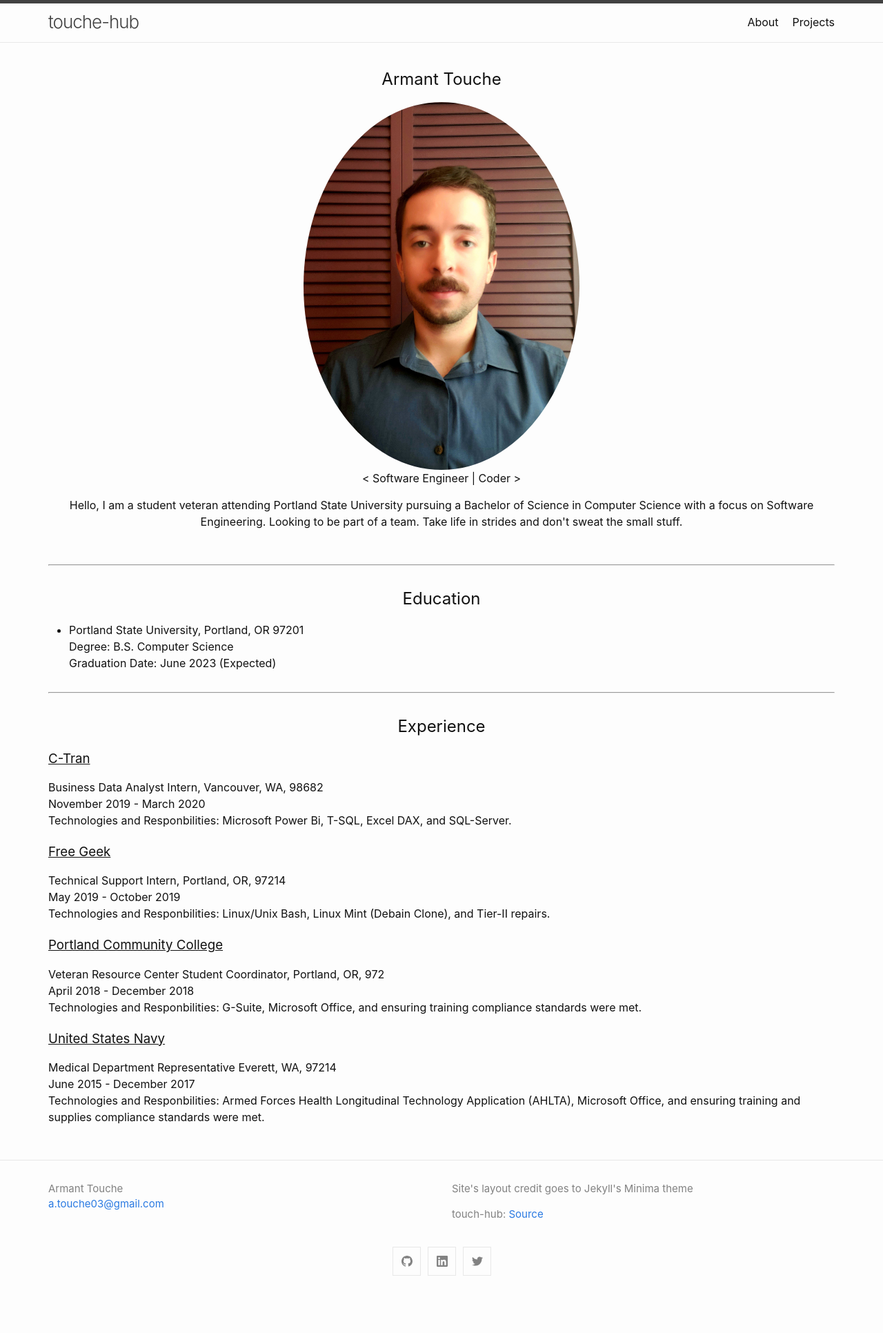
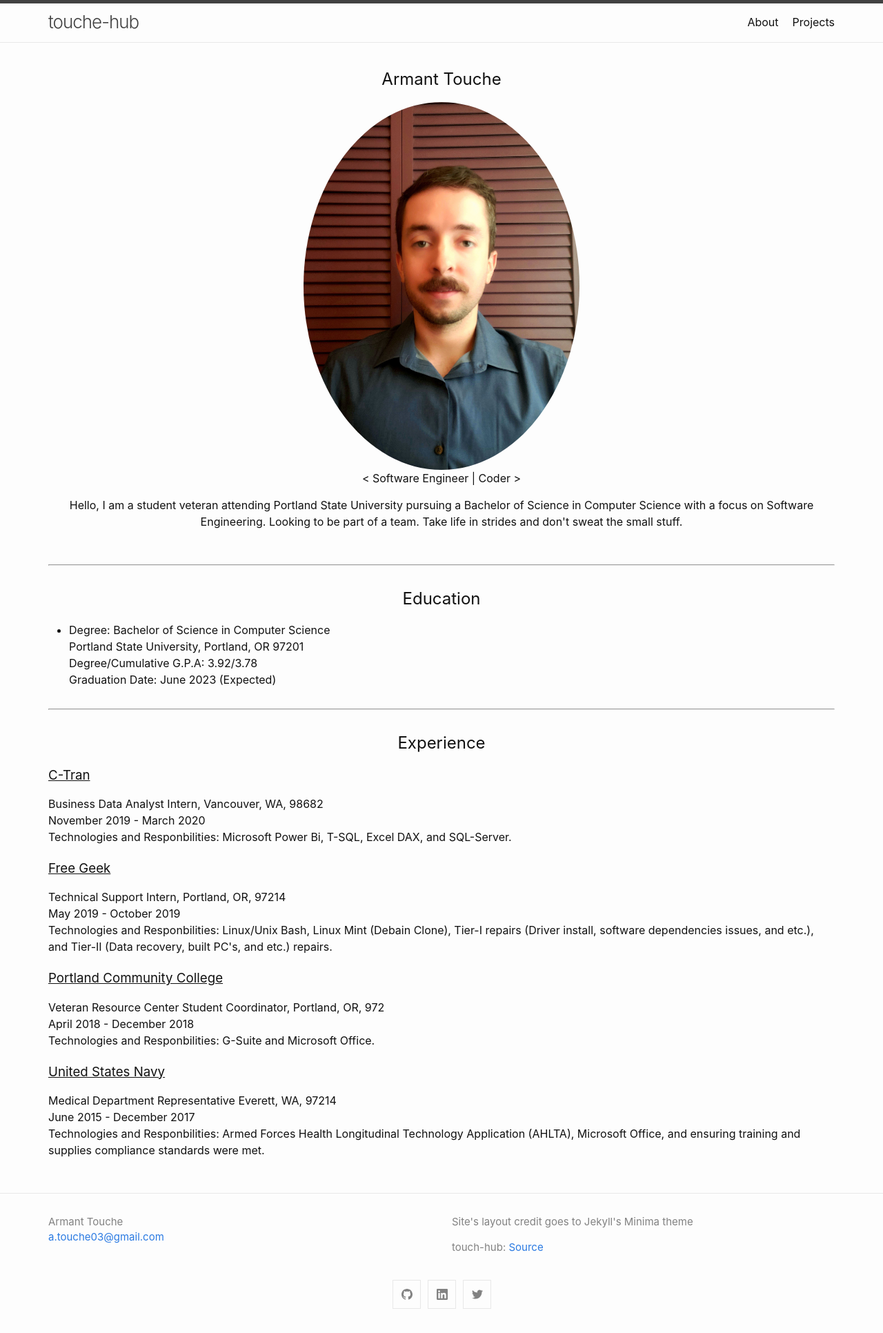
Before and after one commit to ActIII03/personal_website, a Jekyll site: the page built from about.md, in a window 1280 px wide. Shown: the whole page at 69% size. Built offline with Jekyll 4.4.1, drawn with Linux system fonts in a browser that asks for light colours; before the commit the page ends 1884 px from its top, so only the background shows below that.

Commit message:
Fixed CSS and updated About page

```diff
--- a/_includes/projects-list.html
+++ b/_includes/projects-list.html
@@ -1,7 +1,7 @@
 <div class="projects-list">
 
 	<h2 id="section-title">Projects</h2>
-	<p id="quote"> "I like work: it fascinates me. I can sit and look at it for hours."<br> --Jerome K. Jerome</p>
+	<p id="quote"> Here are some projects I have completed.<br>NOTE: Still working on completing more as I progess through school</p>
 	<hr>
 
 	<div class="card">
--- a/_includes/resume-education.html
+++ b/_includes/resume-education.html
@@ -4,8 +4,9 @@
 	<h2 id="section-title"> Education </h2>
 	<ul>
 		<li>
-			<p>Portland State University, Portland, OR 97201<br>
-			Degree: B.S. Computer Science<br>
+			<p> Degree: Bachelor of Science in Computer Science<br>
+			Portland State University, Portland, OR 97201<br>
+			Degree/Cumulative G.P.A: 3.92/3.78<br>
 			Graduation Date: June 2023 (Expected)</p>
 		</li>
 	</ul>
--- a/_includes/resume-experience.html
+++ b/_includes/resume-experience.html
@@ -17,7 +17,7 @@
 	<div class = "job-position">
 		<div class="description-company">Technical Support Intern, Portland, OR, 97214 </div>
 		<div class="description-date">May 2019 - October 2019</div>
-		<p> Technologies and Responbilities: Linux/Unix Bash, Linux Mint (Debain Clone), and Tier-II repairs.
+		<p> Technologies and Responbilities: Linux/Unix Bash, Linux Mint (Debain Clone), Tier-I repairs (Driver install, software dependencies issues, and etc.), and Tier-II (Data recovery, built PC's, and etc.) repairs.
 	</div>
 
 	<!-- PCC Vet Resource -->
@@ -25,7 +25,7 @@
 	<div class = "job-position">
 		<div class="description-company">Veteran Resource Center Student Coordinator, Portland, OR, 972 </div>
 		<div class="description-date">April 2018 - December 2018</div>
-		<p> Technologies and Responbilities: G-Suite, Microsoft Office, and ensuring training compliance standards were met.
+		<p> Technologies and Responbilities: G-Suite and Microsoft Office.
 	</div>
 
 	<!-- USS Sampson-->
--- a/_sass/minima/custom-styles.scss
+++ b/_sass/minima/custom-styles.scss
@@ -53,8 +53,8 @@ p#quote{
  	border-radius: 50%;
 }
 
-.photo-outer {
-  	width: 100%;
+.photo-outer img{
+  	width: 90%;
   	height: auto;
   	border-radius: 50%;
  }
```
Also changed, not shown: 1 other file.
